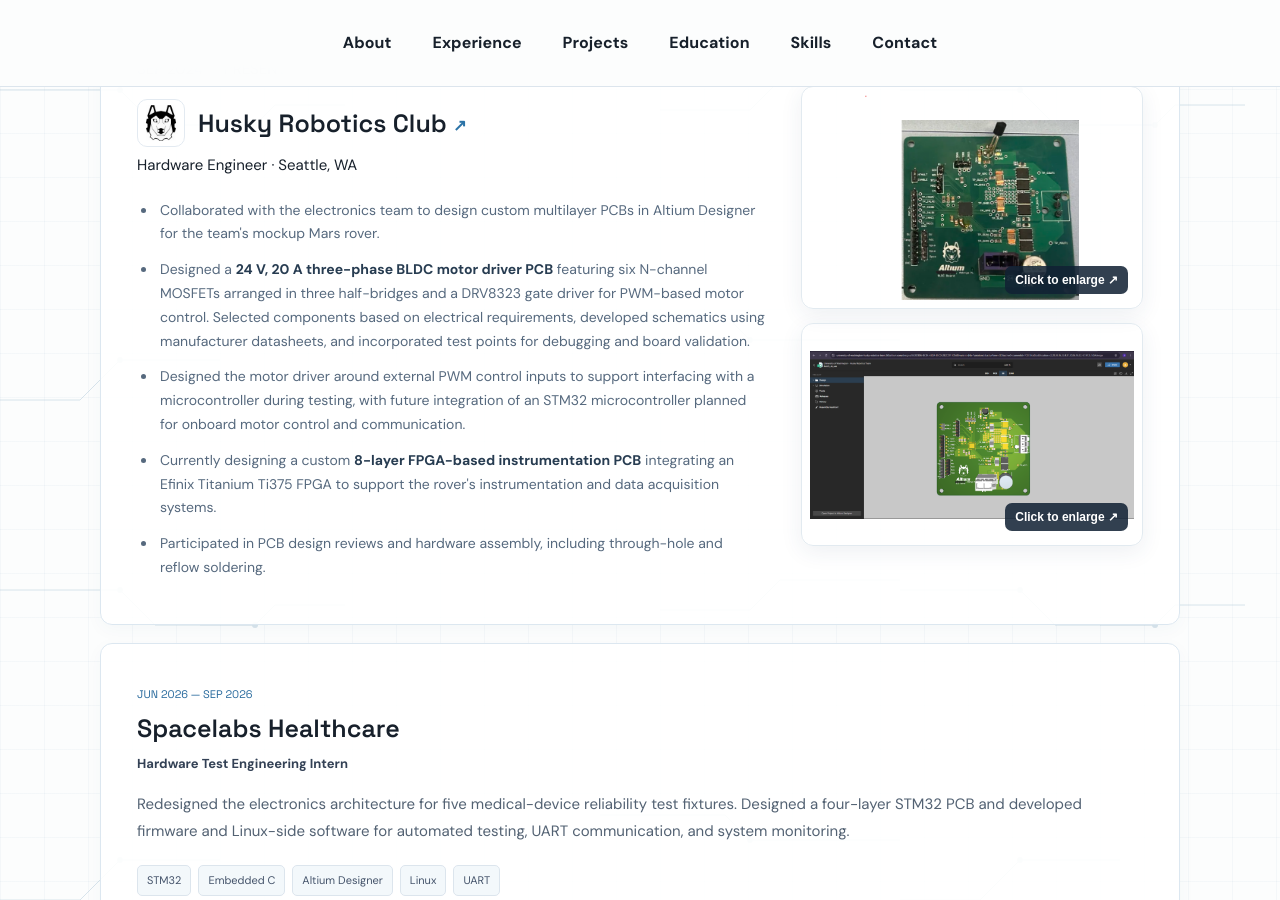
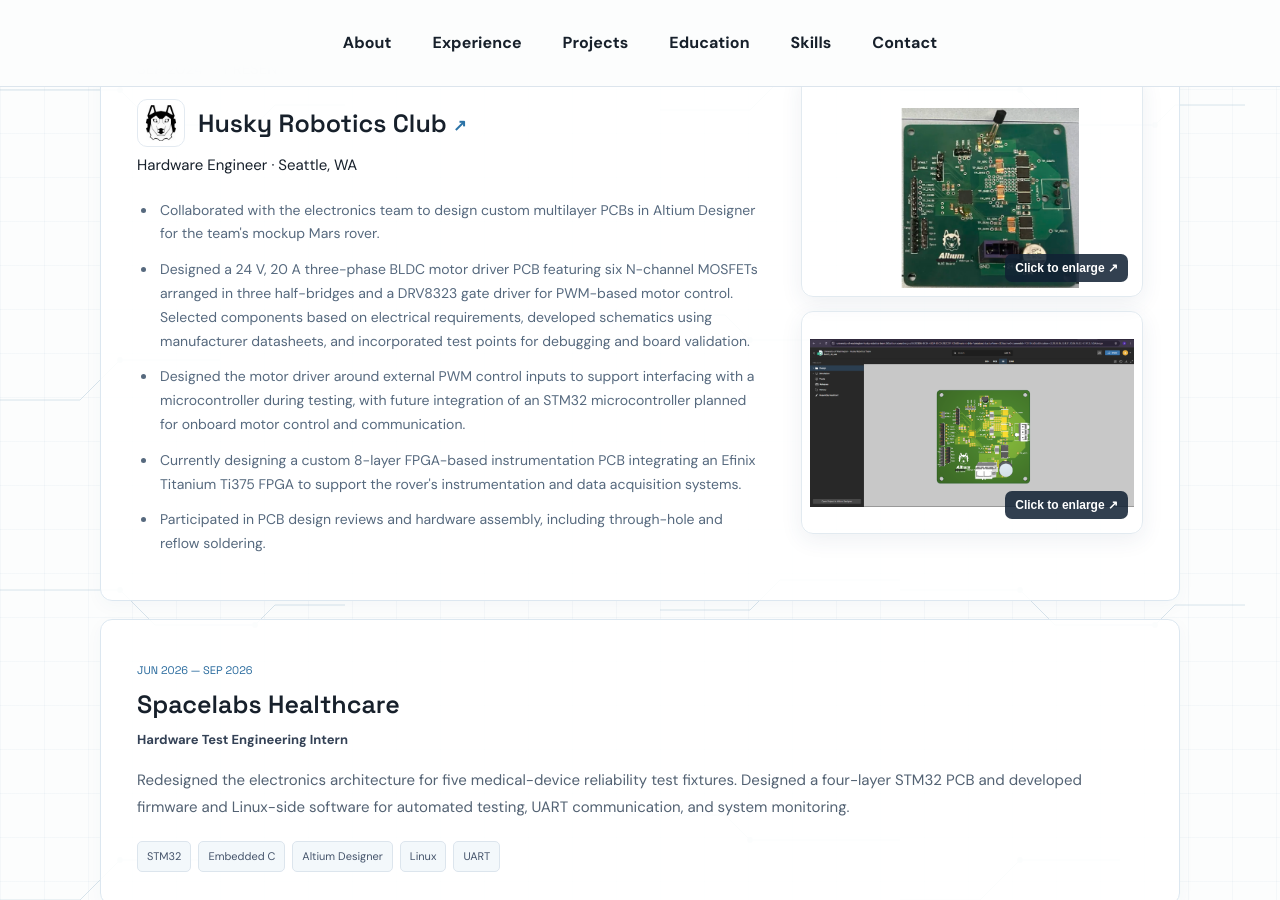
Before and after one commit to AdityaManivel/AdityaManivel.github.io, a Jekyll site: the page index.html, which Jekyll copies as it is, in a window 1280 px wide and 900 px high, scrolled down 1011 px. Built offline with Jekyll 4.4.1, drawn with Linux system fonts in a browser that asks for light colours.

Commit message:
Remove bold emphasis from Husky Robotics description bullets

```diff
--- a/index.html
+++ b/index.html
@@ -29,9 +29,9 @@
         <span>Hardware Engineer · Seattle, WA</span>
         <ul class="experience-bullets">
           <li>Collaborated with the electronics team to design custom multilayer PCBs in Altium Designer for the team's mockup Mars rover.</li>
-          <li>Designed a <strong>24 V, 20 A three-phase BLDC motor driver PCB</strong> featuring six N-channel MOSFETs arranged in three half-bridges and a DRV8323 gate driver for PWM-based motor control. Selected components based on electrical requirements, developed schematics using manufacturer datasheets, and incorporated test points for debugging and board validation.</li>
+          <li>Designed a 24 V, 20 A three-phase BLDC motor driver PCB featuring six N-channel MOSFETs arranged in three half-bridges and a DRV8323 gate driver for PWM-based motor control. Selected components based on electrical requirements, developed schematics using manufacturer datasheets, and incorporated test points for debugging and board validation.</li>
           <li>Designed the motor driver around external PWM control inputs to support interfacing with a microcontroller during testing, with future integration of an STM32 microcontroller planned for onboard motor control and communication.</li>
-          <li>Currently designing a custom <strong>8-layer FPGA-based instrumentation PCB</strong> integrating an Efinix Titanium Ti375 FPGA to support the rover's instrumentation and data acquisition systems.</li>
+          <li>Currently designing a custom 8-layer FPGA-based instrumentation PCB integrating an Efinix Titanium Ti375 FPGA to support the rover's instrumentation and data acquisition systems.</li>
           <li>Participated in PCB design reviews and hardware assembly, including through-hole and reflow soldering.</li>
         </ul>
 
```
